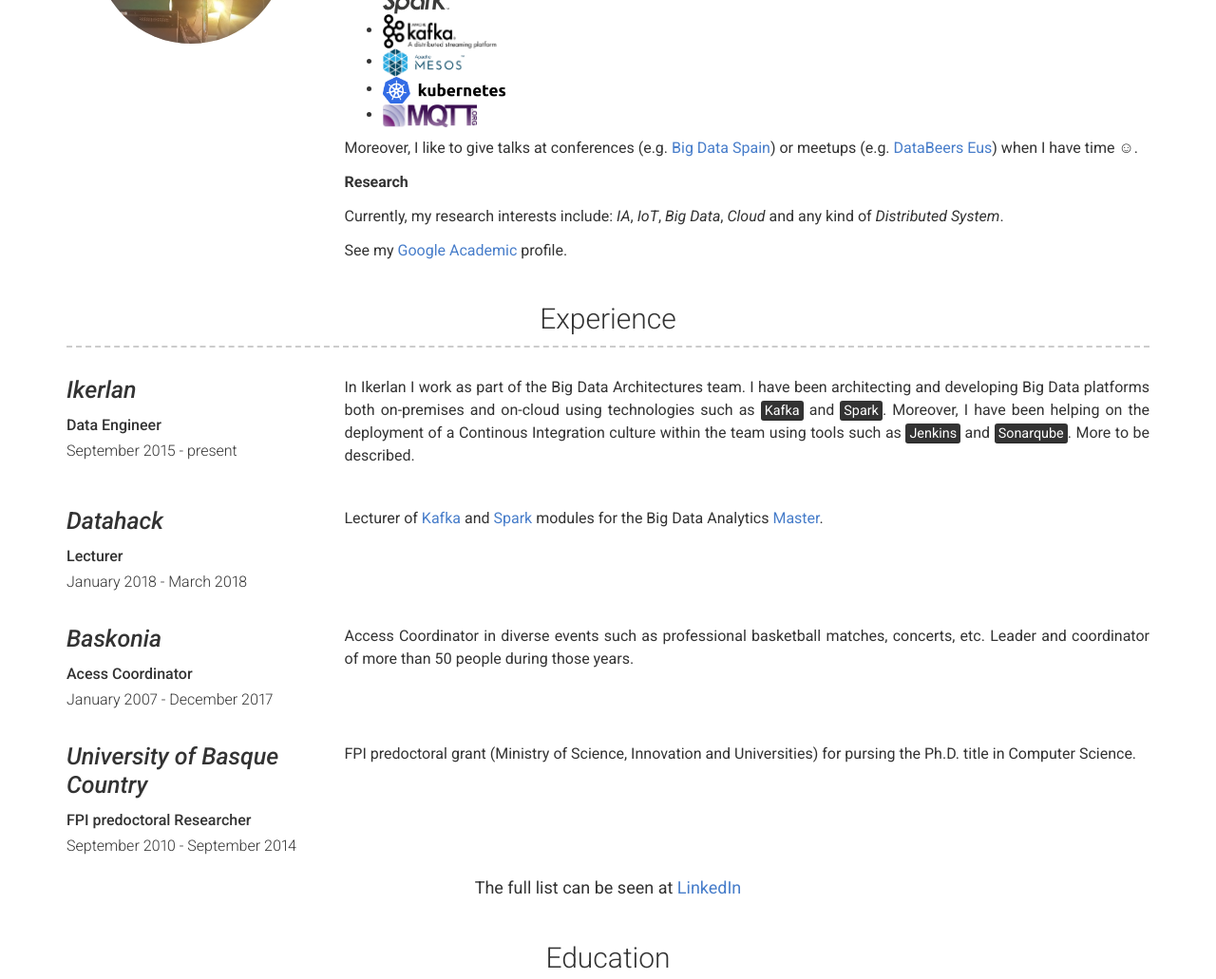
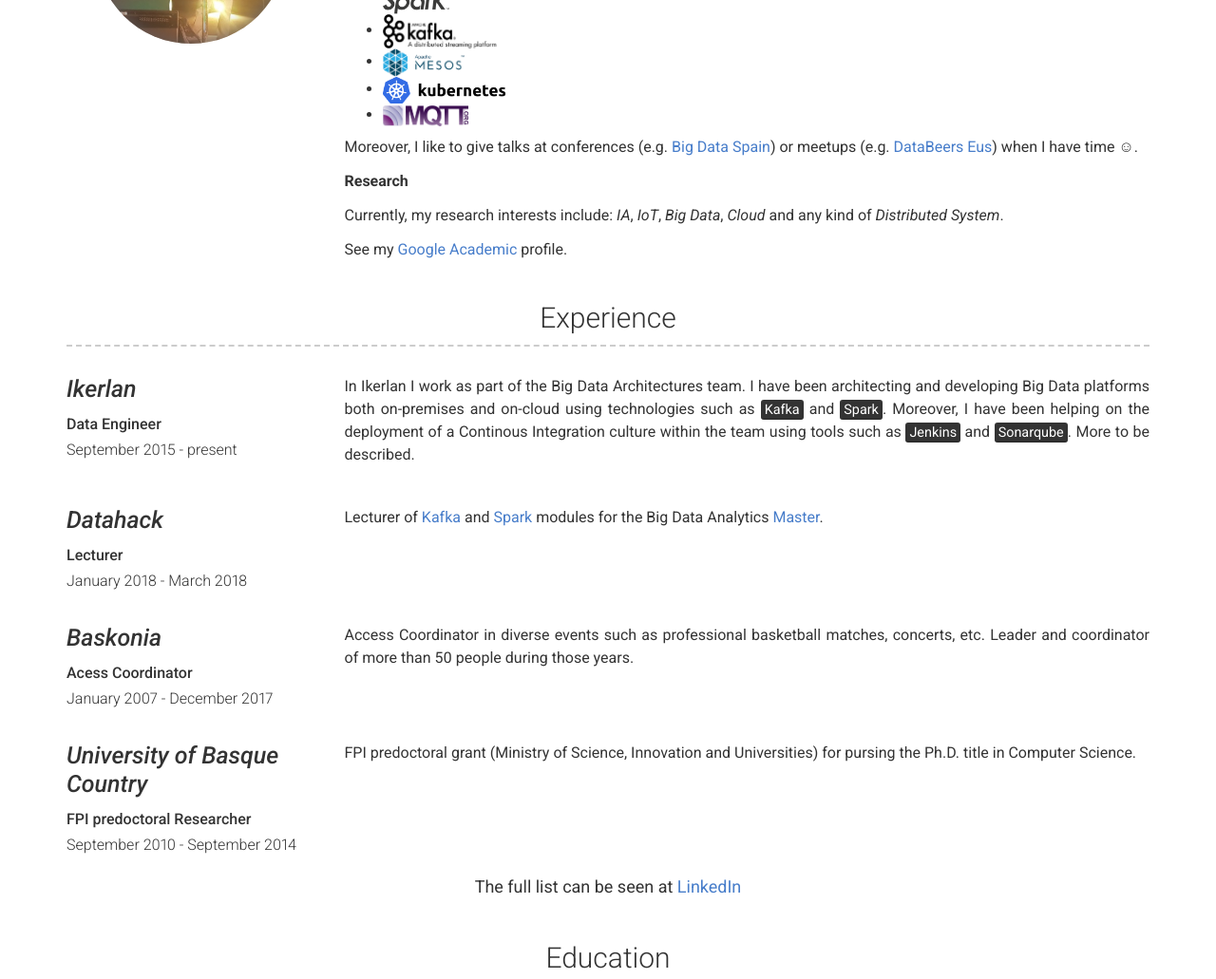
Before and after one commit to Neuw84/neuw84.github.io, a Jekyll site: the page built from index.md, in a window 1280 px wide. Shown: the part 443-1474 px from the top of the page at 95% size. Built offline with Jekyll 4.4.1, drawn with Linux system fonts in a browser that asks for light colours.

Commit message:
Update _config.yml

```diff
--- a/_config.yml
+++ b/_config.yml
@@ -32,7 +32,7 @@
     * ![Kafka](assets/kafka_logo.png){:height="36px"}
     * ![Mesos](assets/images.png){:height="30px"}
     * ![Kubernetes](assets/kubernetes-horizontal-color.png){:height="28x"}
-    * ![MQTT](assets/MQTT.png){:height="24px"}
+    * ![MQTT](assets/MQTT.png){:height="22px"}
 
    Moreover, I like to give talks at conferences (e.g. [Big Data Spain](https://www.bigdataspain.org/)) or meetups (e.g. [DataBeers Eus](https://databeerseus.tumblr.com/)) when I have time &#9786;.
 
```
